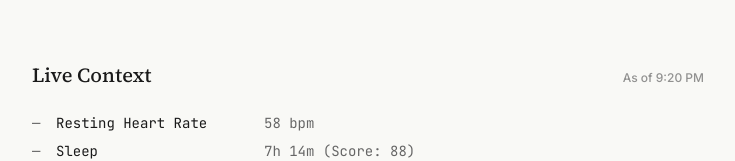
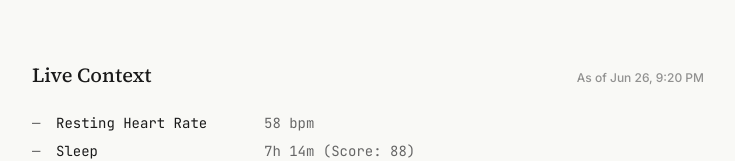
Before and after one commit to eddwz/personal-site, a Next.js app: page / in a window 1280 px wide. Shown: the part 308-469 px from the top of the page, without its empty margins (272-1007 px from the left). Built offline with nearby package versions, Linux system fonts and the light colour scheme.

Commit message:
feat: add date to timestamp

```diff
--- a/src/app/page.tsx
+++ b/src/app/page.tsx
@@ -99,7 +99,7 @@ export default function Home() {
           <span>Live Context</span>
           {vitals && vitals.timestamp && (
             <span className="text-xs font-sans text-ink-soft opacity-70">
-              As of {new Date(vitals.timestamp).toLocaleTimeString([], { hour: 'numeric', minute: '2-digit' })}
+              As of {new Date(vitals.timestamp).toLocaleString([], { month: 'short', day: 'numeric', hour: 'numeric', minute: '2-digit' })}
             </span>
           )}
         </h2>
```
